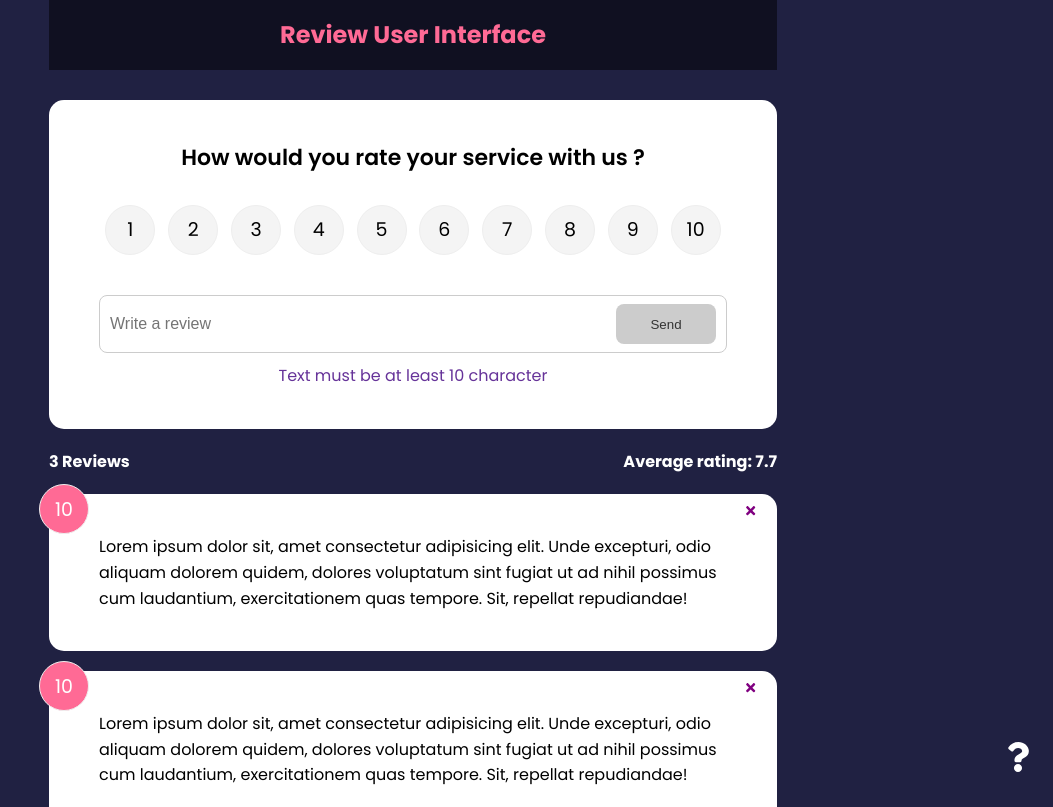
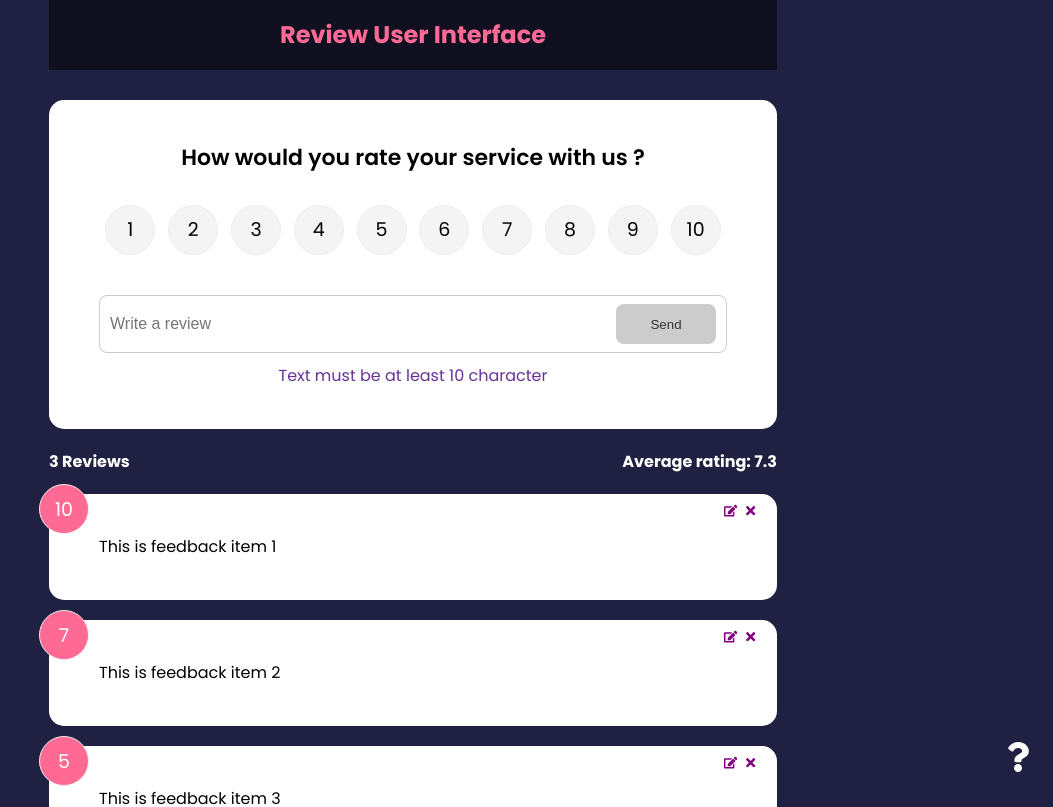
Before and after one commit to SajinTamang/review-application, a React (Create React App) app: page / in a window 1280 px wide. Shown: the top 807 px of the page, without its empty margins (227-1280 px from the left). Built offline with nearby package versions, Linux system fonts and the light colour scheme.

Commit message:
commit on "Review-Application"

```diff
--- a/src/App.js
+++ b/src/App.js
@@ -1,35 +1,20 @@
 
 
 import React from "react";
-import { useState } from "react";
 
 import { BrowserRouter as Router, NavLink, Route,Routes } from "react-router-dom";
-
-import { v4 as uuidv4 } from "uuid";
 
 import AbouticonLink from "./components/AbouticonLink";
 import FeedbackForm from "./components/FeedbackForm";
 import FeedbackList from "./components/FeedbackList";
 import FeedbackStats from "./components/FeedbackStats";
 import Header from "./components/Header";
-import FeedbackData from "./data/FeedbackData";
 import About from "./pages/About";
+import {FeedBackProvider} from "./context/FeedbackContext"
 
 function App(){
-const [feedback, setFeedback] = useState(FeedbackData);
-
-const addFeedback = (newFeedback) =>{
-  newFeedback.id = uuidv4()
-    console.log(newFeedback)
-    setFeedback([newFeedback,...feedback])
-}
-
-const deleteFeedback = (id) =>{
-  if(window.confirm("Are you sure you want to delete?")){
-    setFeedback(feedback.filter((item)=> item.id !== id ));
-  }
-}
     return (
+      <FeedBackProvider>
         <Router>
           <div className="container">
             <Header />
@@ -39,19 +24,15 @@
                 path="/"
                 element={
                   <>
-                  <FeedbackForm handleAdd={addFeedback} />
-                  <FeedbackStats feedback={feedback} />
-                  <FeedbackList
-                    feedback={feedback}
-                    handleDelete={deleteFeedback}
-                  />
+                    <FeedbackForm />
+                    <FeedbackStats />
+                    <FeedbackList  />
                   </>
                 }
               ></Route>
             </Routes>
             <Routes>
               <Route path="/about" element={<About />} />
-
             </Routes>
 
             {/* <Card>
@@ -65,6 +46,7 @@
             <AbouticonLink />
           </div>
         </Router>
+      </FeedBackProvider>
     );
 }
 
--- a/src/components/FeedbackForm.jsx
+++ b/src/components/FeedbackForm.jsx
@@ -1,16 +1,27 @@
 import React from 'react'
 import Card from './shared/Card'
-import { useState } from 'react'
+import { useState,useContext, useEffect } from 'react'
 import Button from './shared/Button';
 import RatingSelect from './RatingSelect';
-function FeedbackForm({handleAdd}) {
+import FeedBackContext from '../context/FeedbackContext';
+
+
+function FeedbackForm() {
 
     const[text,setText]=useState('');
     const[rating,setrating]=useState(10);
     const[btnDisabled,setBtnDisabled] = useState(true);
 
     const[message, setMessage] =useState("Text must be at least 10 character");
+    const {addFeedback,feedbackEdit,updateFeedback} = useContext(FeedBackContext)
 
+    useEffect(()=>{
+        if(feedbackEdit.edit === true){
+            setBtnDisabled(false)
+            setText(feedbackEdit.item.text)
+            setrating(feedbackEdit.item.rating)
+        }
+    }, [feedbackEdit])
     const handleTextChange= (e) =>{
         if(text === ""){
             setBtnDisabled(true);
@@ -34,7 +45,12 @@
                 text,
                 rating
             }
-            handleAdd(newFeedback)
+            if(feedbackEdit.edit === true){
+                updateFeedback(feedbackEdit.item.id,newFeedback)
+            }else{
+             addFeedback(newFeedback)
+            }
+
 
             setText()
         }
--- a/src/components/FeedbackItem.jsx
+++ b/src/components/FeedbackItem.jsx
@@ -1,14 +1,20 @@
 import Card from "./shared/Card"
 import PropTypes from 'prop-types';
-import {FaTimes} from 'react-icons/fa'
-function FeedbackItem({item, handleDelete}) {
-
+import {FaTimes,FaEdit} from 'react-icons/fa'
+import {useContext} from 'react';
+import FeedBackContext from "../context/FeedbackContext";
+function FeedbackItem({item}) {
+const {deleteFeedback,editFeedback} = useContext(FeedBackContext);
     return (
         <Card >
             <div className="num-display">{item.rating}</div>
-            <button onClick={()=> handleDelete(item.id)} className="close">
+            <button onClick={()=> deleteFeedback(item.id)} className="close">
                 <FaTimes color="purple" />
             </button>
+            <button className="edit" onClick={()=> editFeedback(item)}>
+                <FaEdit color="purple" />
+            </button>
+
             <div className="text-display">{item.text}</div>
         </Card>
     )
--- a/src/components/FeedbackList.jsx
+++ b/src/components/FeedbackList.jsx
@@ -1,8 +1,12 @@
 import React from 'react'
 import FeedbackItem from './FeedbackItem';
-import PropTypes from 'prop-types';
+
 import { motion, AnimatePresence } from 'framer-motion';
-function FeedbackList({feedback,handleDelete}) {
+import {useContext} from "react"
+import FeedBackContext from '../context/FeedbackContext';
+function FeedbackList() {
+    const {feedback} = useContext(FeedBackContext)
+
     if(!feedback || feedback.length === 0){
         return <p>No Review yet</p>
     }
@@ -16,7 +20,7 @@
                 initial={{opacity:0}}
                 animate={{opacity:1}}
                 exit={{opacity:0}}>
-               <FeedbackItem key={item.id} item={item} handleDelete={handleDelete} />
+               <FeedbackItem key={item.id} item={item} />
                </motion.div>
             ))}
             </AnimatePresence>
@@ -31,17 +35,6 @@
     //     </div>
     // )
 }
-FeedbackList.propTypes ={
-    feedback: PropTypes.arrayOf(
-         PropTypes.shape({
-             id:PropTypes.number.isRequired,
-             text:PropTypes.string.isRequired,
-             rating:PropTypes.number.isRequired,
-
-         })
-    )
 
 
-}
-
 export default FeedbackList
--- a/src/components/FeedbackStats.jsx
+++ b/src/components/FeedbackStats.jsx
@@ -1,7 +1,9 @@
 import React from 'react';
-import PropTypes from 'prop-types';
+import {useContext} from "react"
+import FeedBackContext from '../context/FeedbackContext';
 
-function FeedbackStats({feedback}) {
+function FeedbackStats({}) {
+    const {feedback} =  useContext(FeedBackContext)
     // Calculate ratings average
     let average =  feedback.reduce((acc,cur)=>{
         return acc + cur.rating
@@ -16,8 +18,6 @@
     )
 }
 
-FeedbackStats.propTypes ={
-    feedback:PropTypes.array.isRequired
-}
+
 
 export default FeedbackStats
--- a/src/components/RatingSelect.jsx
+++ b/src/components/RatingSelect.jsx
@@ -1,14 +1,15 @@
-import { useState   } from 'react'
-// import FeedbackContext from '../context/FeedbackContext'
+import { useState,useContext,useEffect   } from 'react'
+
+import FeedbackContext from '../context/FeedbackContext'
 
 function RatingSelect({ select }) {
   const [selected, setSelected] = useState()
 // const [state,setState]= useState()
-//   const { feedbackEdit } = useContext(FeedbackContext)
+  const { feedbackEdit } = useContext(FeedbackContext)
 
-// //   useEffect(() => {
-// //     setSelected(feedbackEdit.item.rating)
-// //   }, [feedbackEdit])
+  useEffect(() => {
+    setSelected(feedbackEdit.item.rating)
+  }, [feedbackEdit])
 
   const handleChange = (e) => {
       setSelected(+e.currentTarget.value)
--- /dev/null
+++ b/src/context/FeedbackContext.js
@@ -0,0 +1,76 @@
+import { createContext,useState } from "react";
+
+import { v4 as uuidv4 } from "uuid";
+
+const FeedBackContext = createContext();
+
+
+export const FeedBackProvider =({children}) =>{
+    const [feedback, setFeedback] = useState([
+      {
+        id: 1,
+        text: "This is feedback item 1",
+        rating: 10,
+      },
+      {
+        id: 2,
+        text: "This is feedback item 2",
+        rating: 7,
+      },
+      {
+        id: 3,
+        text: "This is feedback item 3",
+        rating: 5,
+      }
+    ]);
+
+    const [feedbackEdit, setFeedbackEdit] = useState({
+      item:{},
+      edit:false
+    })
+    // Delete Feedback
+    const deleteFeedback = (id) => {
+      if (window.confirm("Are you sure you want to delete?")) {
+        setFeedback(feedback.filter((item) => item.id !== id));
+      }
+    };
+  // Update item
+const updateFeedback = (id,updItem) =>
+{
+  setFeedback(feedback.map((item)=>
+    item.id === id ?{...item,...updItem}:item
+  ))
+}
+    // Add Feedback
+    const addFeedback = (newFeedback) => {
+      newFeedback.id = uuidv4();
+      console.log(newFeedback);
+      setFeedback([newFeedback, ...feedback]);
+    };
+
+    // set item to be edited
+const editFeedback = (item) => {
+  setFeedbackEdit({
+      item,
+      edit:true
+  })
+}
+
+    return (
+      <FeedBackContext.Provider
+        value={{
+          feedback,
+          deleteFeedback,
+          addFeedback,
+          editFeedback,
+          feedbackEdit,
+          updateFeedback
+        }}
+      >
+        {children}
+      </FeedBackContext.Provider>
+    );
+}
+
+
+export default FeedBackContext
```
Lines whose indentation alone changed are shown as unchanged.
